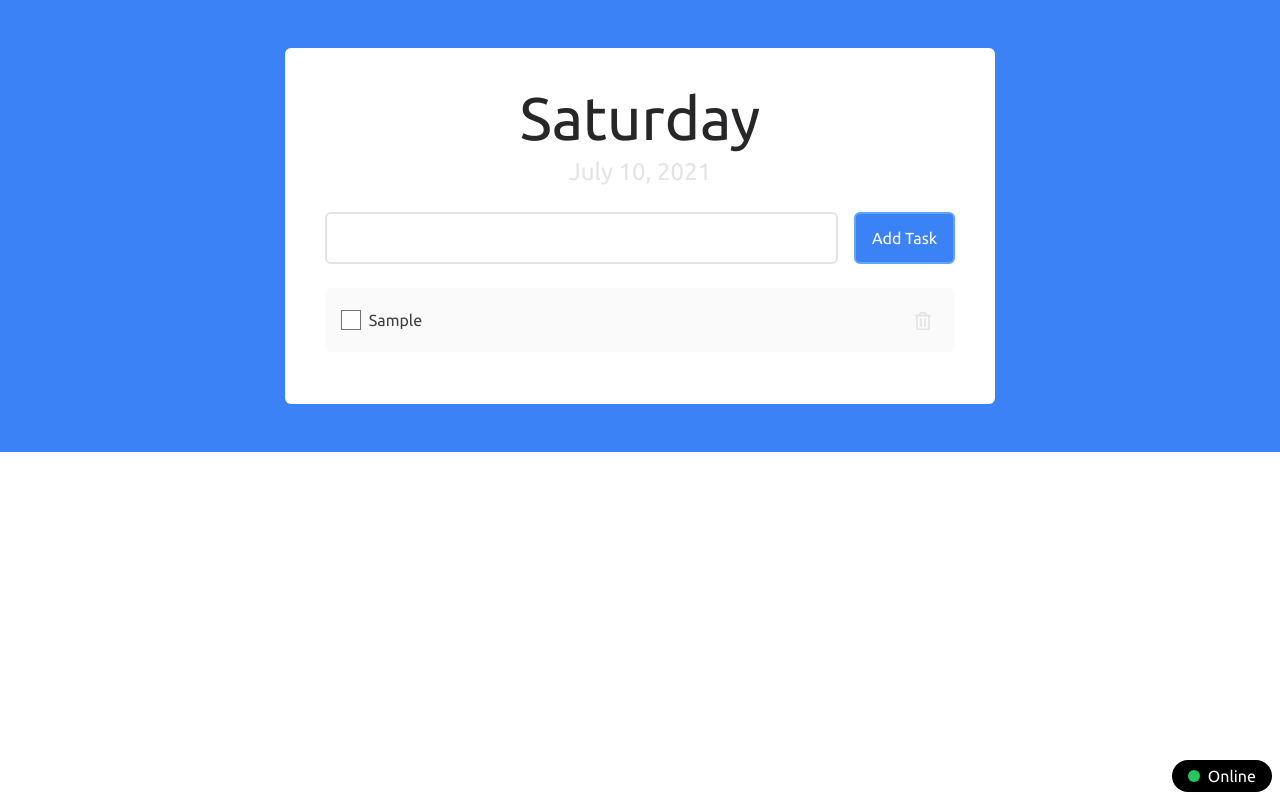
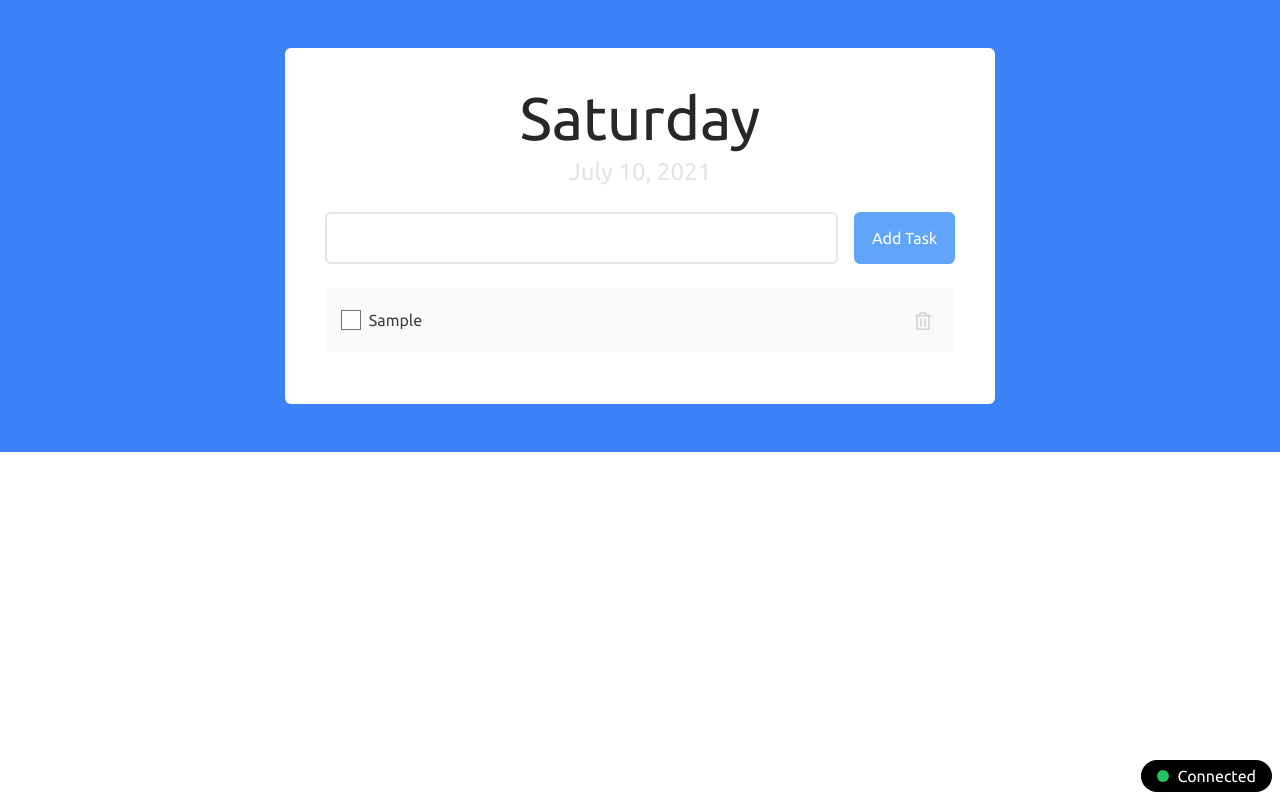
Before and after one commit to nirajkaushal/todo-offline-cm, a React (Create React App) app: page / in a window 1280 px wide. Both pictures are taken after typing "Sample" into the empty fields and a click on the button "Add Task". Built offline with nearby package versions, Linux system fonts and the light colour scheme; no server answers; the HTML template or start-up script is replaced by a standard one.

Commit message:
Change status text and color of button

```diff
--- a/src/components/NetworkStatusBar.jsx
+++ b/src/components/NetworkStatusBar.jsx
@@ -16,7 +16,7 @@ const NetworkStatusBar = ({ online = true }) => {
   return (
     <div className="fixed bottom-0 right-0 flex justify-end items-center text-white gap-2 py-1 px-4 bg-black m-2 rounded-full">
       <div className={circleClassnames}></div>
-      <div>{online ? "Online" : "Offline"}</div>
+      <div>{online ? "Connected" : "Disconnected"}</div>
     </div>
   )
 }
--- a/src/components/TodoInput.jsx
+++ b/src/components/TodoInput.jsx
@@ -22,7 +22,7 @@ const TodoInput = ({ onAddTask }) => {
         onChange={handleInputChange}
       />
       <button
-        className="px-4 py-3 bg-primary-500 text-white border-2 border-primary-400 rounded-md"
+        className="px-4 py-3 bg-primary-400 text-white border-2 border-primary-400 rounded-md hover:border-primary-500 hover:bg-primary-500"
         onClick={handleAddTaskButtonClick}
       >
         Add Task
--- a/src/components/TodoItem.jsx
+++ b/src/components/TodoItem.jsx
@@ -9,6 +9,7 @@ const itemClassNames = ({ completed }) =>
     "justify-between",
     "p-4",
     "mb-3",
+    "gap-4",
     "rounded-md",
     {
       "bg-gray-50": !completed,
@@ -37,7 +38,7 @@ const TodoItem = ({ id, title, completed, onToggle, onDelete }) => {
         <span className="ml-2 text-gray-700 cursor-pointer">{title}</span>
       </label>
       <button
-        className="w-8 h-8 p-2 text-gray-200  rounded-full  cursor-pointer hover:bg-red-500 hover:text-white"
+        className="w-8 h-8 p-2 text-gray-300  rounded-full  cursor-pointer hover:bg-red-500 hover:text-white"
         onClick={handleDeleteButtonClick}
       >
         <DeleteIcon />
```
